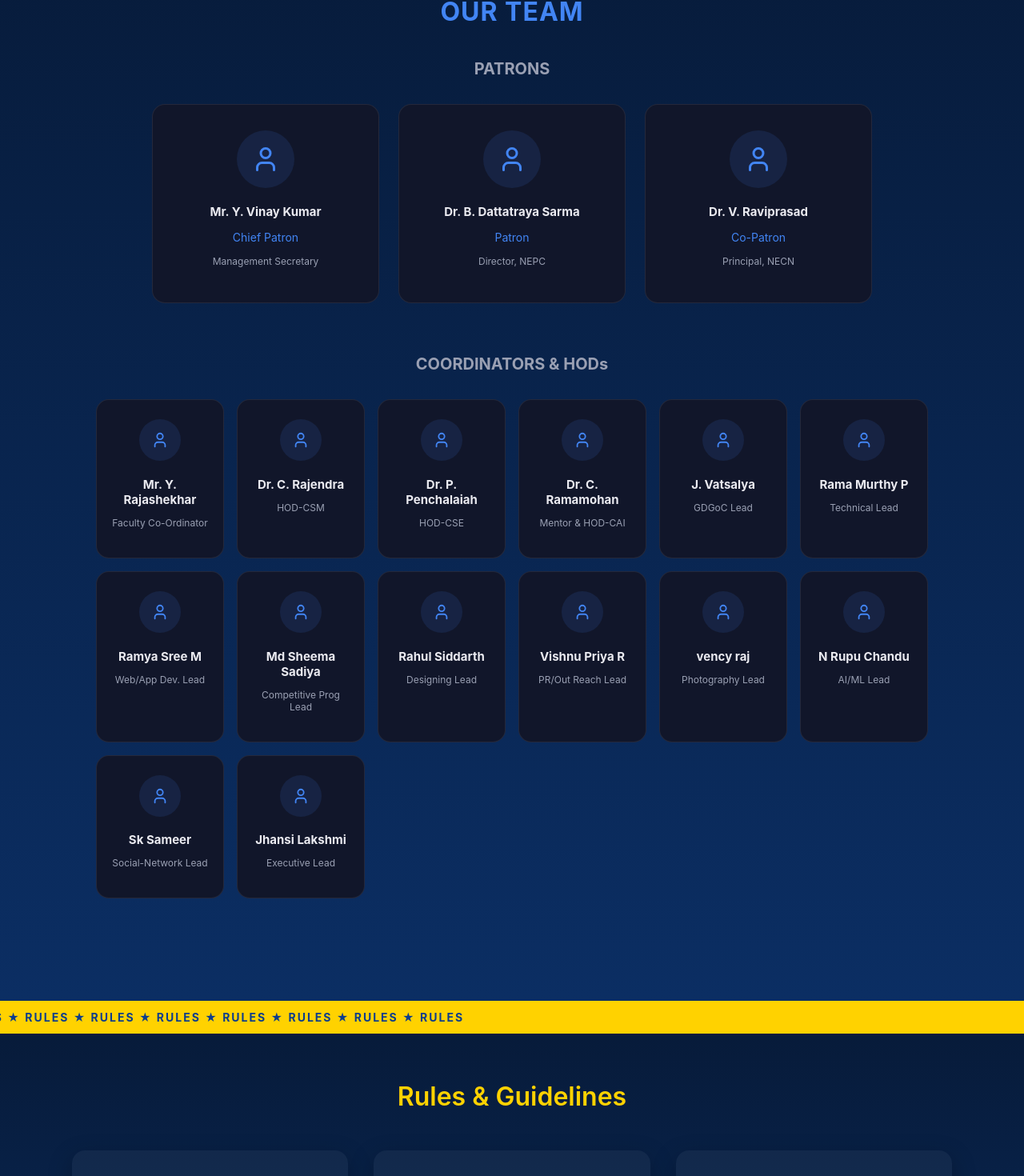
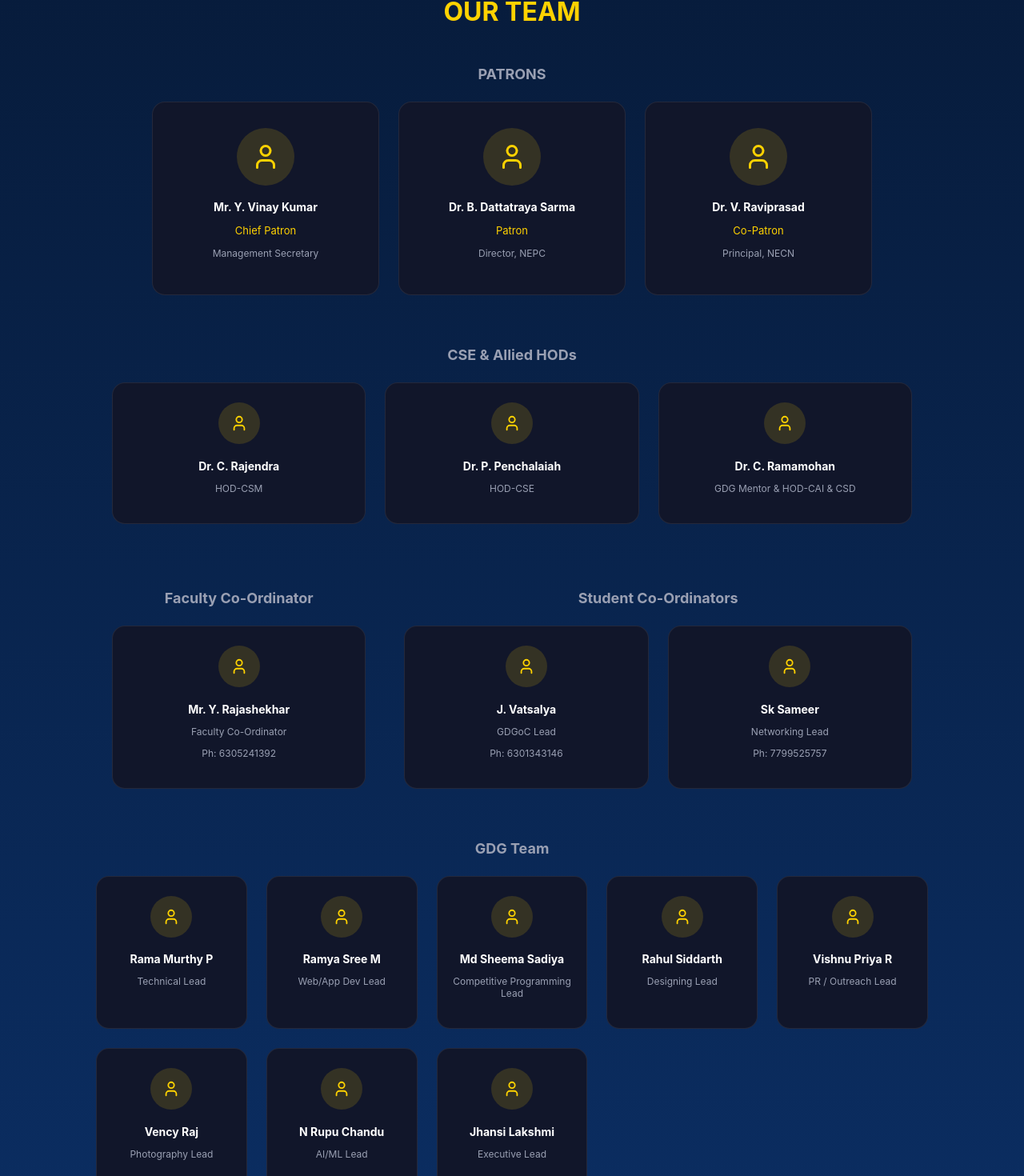
Before and after one commit to ramya1106/build-a-thon, a React (Create React App) app: page / in a window 1280 px wide. Shown: the part 3116-4586 px from the top of the page at 80% size. Built offline with nearby package versions, Linux system fonts and the light colour scheme.

Commit message:
Updated Team Section

```diff
--- a/src/components/Team/index.css
+++ b/src/components/Team/index.css
@@ -1,9 +1,9 @@
 :root {
-  --primary: #4285F4;
+  --primary: #ffd200;
   --bg: linear-gradient(180deg, #071b3a, #0b2e63);
   --card-bg: #11162a;
   --border: rgba(255, 255, 255, 0.08);
-  --text-main: #eaeaf0;
+  --text-main: #ffffff;
   --text-muted: #9aa0b3;
 }
 
@@ -16,20 +16,19 @@
 .team-title {
   text-align: center;
   font-size: 32px;
-  margin-bottom: 40px;
+  margin-bottom: 48px;
   color: var(--primary);
-  letter-spacing: 1px;
+}
+
+.team-subtitle {
+  text-align: center;
+  font-size: 18px;
+  margin-bottom: 24px;
+  color: var(--text-muted);
 }
 
 .team-block {
   margin-bottom: 64px;
-}
-
-.team-subtitle {
-  text-align: center;
-  font-size: 20px;
-  margin-bottom: 32px;
-  color: var(--text-muted);
 }
 
 .patrons-grid {
@@ -40,11 +39,32 @@
   margin: auto;
 }
 
-.members-grid {
+.hod-row {
   display: grid;
-  grid-template-columns: repeat(auto-fit, minmax(160px, 1fr));
-  gap: 16px;
+  grid-template-columns: repeat(3, 1fr);
+  gap: 24px;
+  max-width: 1000px;
   margin: auto;
+}
+
+.coordinator-row {
+  display: grid;
+  grid-template-columns: 1fr 2fr;
+  gap: 48px;
+  max-width: 1000px;
+  margin: auto;
+}
+
+.student-grid {
+  display: grid;
+  grid-template-columns: repeat(2, 1fr);
+  gap: 24px;
+}
+
+.team-grid {
+  display: grid;
+  grid-template-columns: repeat(auto-fit, minmax(180px, 1fr));
+  gap: 24px;
 }
 
 .team-card {
@@ -59,7 +79,7 @@
 .team-card:hover {
   border-color: var(--primary);
   transform: translateY(-4px);
-  box-shadow: 0 10px 30px rgba(66, 133, 244, 0.15);
+  box-shadow: 0 10px 30px rgba(255, 210, 0, 0.15);
 }
 
 .team-card.large {
@@ -71,7 +91,7 @@
   height: 72px;
   margin: 0 auto 16px;
   border-radius: 50%;
-  background: rgba(66, 133, 244, 0.12);
+  background: rgba(255, 210, 0, 0.15);
   display: flex;
   align-items: center;
   justify-content: center;
@@ -85,12 +105,12 @@
 }
 
 .team-card h4 {
-  font-size: 15px;
-  margin-bottom: 2px;
+  font-size: 14px;
+  margin-bottom: 4px;
 }
 
 .role {
-  font-size: 14px;
+  font-size: 13px;
   color: var(--primary);
 }
 
@@ -99,14 +119,29 @@
   color: var(--text-muted);
 }
 
-@media (max-width: 768px){
-  .team-section{
-    padding: 20px;
+@media (max-width: 768px) {
+  .team-section {
+    padding: 32px 20px;
   }
-  .team-title{
+
+  .team-title {
     font-size: 24px;
   }
-  .team-subtitle{
-    font-size: 18px;
+
+  .team-subtitle {
+    font-size: 16px;
+  }
+
+  .hod-row {
+    grid-template-columns: 1fr;
+  }
+
+  .coordinator-row {
+    grid-template-columns: 1fr;
+    gap: 32px;
+  }
+
+  .student-grid {
+    grid-template-columns: 1fr;
   }
 }
--- a/src/components/Team/index.js
+++ b/src/components/Team/index.js
@@ -1,62 +1,108 @@
-import './index.css';
-import { User } from 'lucide-react';
+import "./index.css";
+import { User } from "lucide-react";
 
 const Team = () => {
-  const teamMembers = [
-    { name: 'Mr. Y. Rajashekhar', role: 'Faculty Co-Ordinator' },
-    { name: 'Dr. C. Rajendra', role: 'HOD-CSM' },
-    { name: 'Dr. P. Penchalaiah', role: 'HOD-CSE' },
-    { name: 'Dr. C. Ramamohan', role: 'Mentor & HOD-CAI' },
-    { name: 'J. Vatsalya', role: 'GDGoC Lead' },
-    { name: 'Rama Murthy P', role: 'Technical Lead'},
-    { name: 'Ramya Sree M', role: 'Web/App Dev. Lead'},
-    { name: 'Md Sheema Sadiya', role: 'Competitive Prog Lead'},
-    { name: 'Rahul Siddarth', role: 'Designing Lead'},
-    { name: 'Vishnu Priya R', role: 'PR/Out Reach Lead'},
-    { name: 'vency raj', role: 'Photography Lead'},
-    { name: 'N Rupu Chandu', role: 'AI/ML Lead'},
-    { name: 'Sk Sameer', role: 'Social-Network Lead'},
-    { name: 'Jhansi Lakshmi', role: 'Executive Lead'},
+  const patrons = [
+    { name: "Mr. Y. Vinay Kumar", role: "Chief Patron", designation: "Management Secretary" },
+    { name: "Dr. B. Dattatraya Sarma", role: "Patron", designation: "Director, NEPC" },
+    { name: "Dr. V. Raviprasad", role: "Co-Patron", designation: "Principal, NECN" },
   ];
 
-  const patrons = [
-    { name: 'Mr. Y. Vinay Kumar', role: 'Chief Patron', designation: 'Management Secretary' },
-    { name: 'Dr. B. Dattatraya Sarma', role: 'Patron', designation: 'Director, NEPC' },
-    { name: 'Dr. V. Raviprasad', role: 'Co-Patron', designation: 'Principal, NECN' },
+  const hods = [
+    { name: "Dr. C. Rajendra", designation: "HOD-CSM" },
+    { name: "Dr. P. Penchalaiah", designation: "HOD-CSE" },
+    { name: "Dr. C. Ramamohan", designation: "GDG Mentor & HOD-CAI & CSD" },
+  ];
+
+  const facultyCoordinator = {
+    name: "Mr. Y. Rajashekhar",
+    designation: "Faculty Co-Ordinator",
+    phone: "6305241392",
+  };
+
+  const studentCoordinators = [
+    { name: "J. Vatsalya", designation: "GDGoC Lead", phone: "6301343146" },
+    { name: "Sk Sameer", designation: "Networking Lead", phone: "7799525757" },
+  ];
+
+  const gdgTeam = [
+    { name: "Rama Murthy P", role: "Technical Lead" },
+    { name: "Ramya Sree M", role: "Web/App Dev Lead" },
+    { name: "Md Sheema Sadiya", role: "Competitive Programming Lead" },
+    { name: "Rahul Siddarth", role: "Designing Lead" },
+    { name: "Vishnu Priya R", role: "PR / Outreach Lead" },
+    { name: "Vency Raj", role: "Photography Lead" },
+    { name: "N Rupu Chandu", role: "AI/ML Lead" },
+    { name: "Jhansi Lakshmi", role: "Executive Lead" },
   ];
 
   return (
     <section className="team-section">
       <h2 className="team-title">OUR TEAM</h2>
 
-      {/* Patrons */}
       <div className="team-block">
         <h3 className="team-subtitle">PATRONS</h3>
         <div className="patrons-grid">
-          {patrons.map((patron) => (
-            <div key={patron.name} className="team-card large">
-              <div className="avatar">
-                <User size={36} />
-              </div>
-              <h4>{patron.name}</h4>
-              <p className="role">{patron.role}</p>
-              <p className="designation">{patron.designation}</p>
+          {patrons.map(p => (
+            <div key={p.name} className="team-card large">
+              <div className="avatar"><User size={36} /></div>
+              <h4>{p.name}</h4>
+              <p className="role">{p.role}</p>
+              <p className="designation">{p.designation}</p>
             </div>
           ))}
         </div>
       </div>
 
-      {/* Coordinators & HODs */}
       <div className="team-block">
-        <h3 className="team-subtitle">COORDINATORS & HODs</h3>
-        <div className="members-grid">
-          {teamMembers.map((member) => (
-            <div key={member.name} className="team-card small">
-              <div className="avatar small">
-                <User size={22} />
-              </div>
-              <h4>{member.name}</h4>
-              <p className="designation">{member.role}</p>
+        <h3 className="team-subtitle">CSE & Allied HODs</h3>
+        <div className="hod-row">
+          {hods.map(h => (
+            <div key={h.name} className="team-card">
+              <div className="avatar small"><User size={22} /></div>
+              <h4>{h.name}</h4>
+              <p className="designation">{h.designation}</p>
+            </div>
+          ))}
+        </div>
+      </div>
+
+      <div className="team-block">
+        <div className="coordinator-row">
+          <div>
+            <h3 className="team-subtitle">Faculty Co-Ordinator</h3>
+            <div className="team-card">
+              <div className="avatar small"><User size={22} /></div>
+              <h4>{facultyCoordinator.name}</h4>
+              <p className="designation">{facultyCoordinator.designation}</p>
+              <p className="designation">Ph: {facultyCoordinator.phone}</p>
+            </div>
+          </div>
+
+          <div>
+            <h3 className="team-subtitle">Student Co-Ordinators</h3>
+            <div className="student-grid">
+              {studentCoordinators.map(s => (
+                <div key={s.name} className="team-card">
+                  <div className="avatar small"><User size={22} /></div>
+                  <h4>{s.name}</h4>
+                  <p className="designation">{s.designation}</p>
+                  <p className="designation">Ph: {s.phone}</p>
+                </div>
+              ))}
+            </div>
+          </div>
+        </div>
+      </div>
+
+      <div className="team-block">
+        <h3 className="team-subtitle">GDG Team</h3>
+        <div className="team-grid">
+          {gdgTeam.map(m => (
+            <div key={m.name} className="team-card">
+              <div className="avatar small"><User size={22} /></div>
+              <h4>{m.name}</h4>
+              <p className="designation">{m.role}</p>
             </div>
           ))}
         </div>
```
